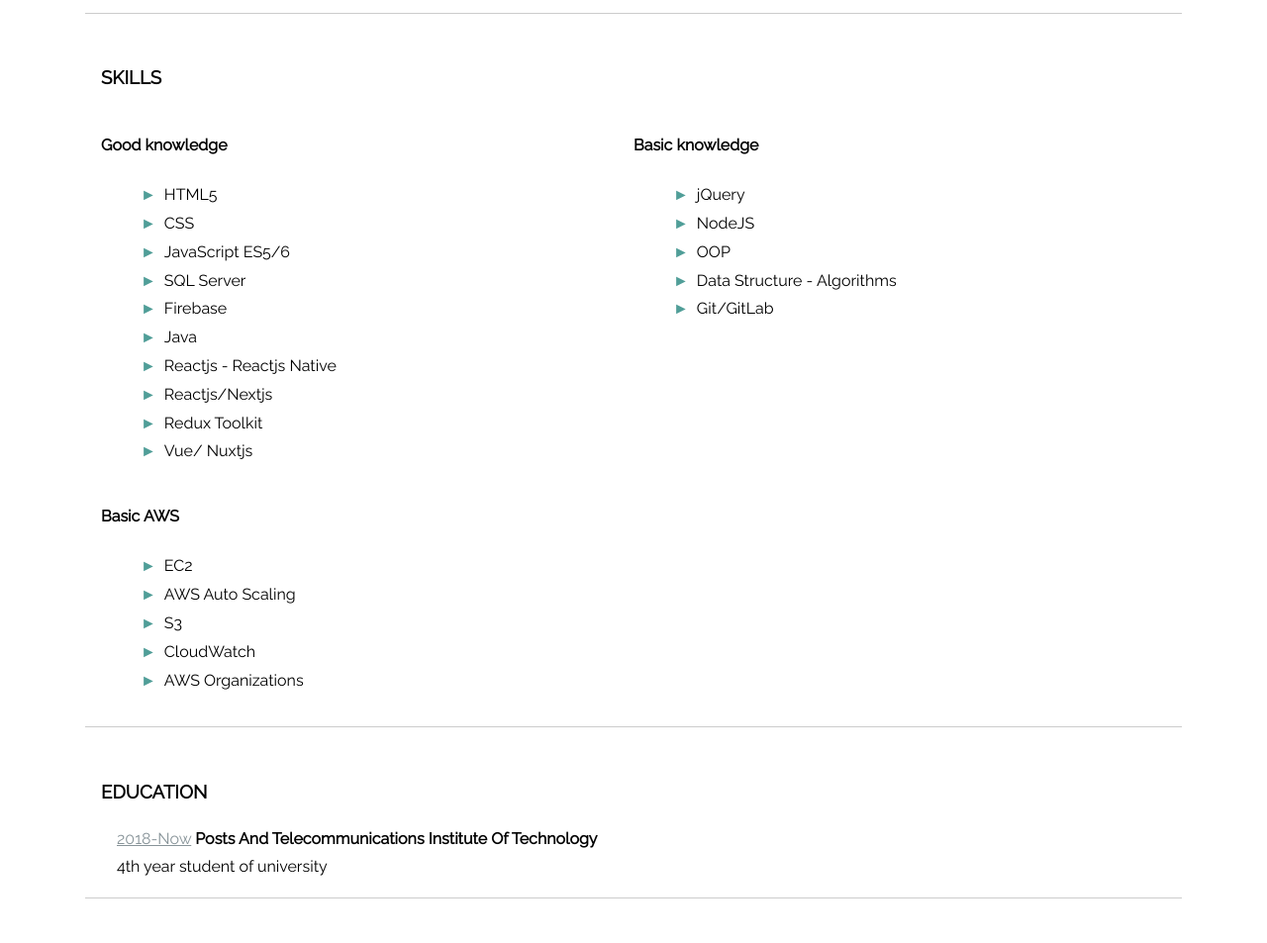
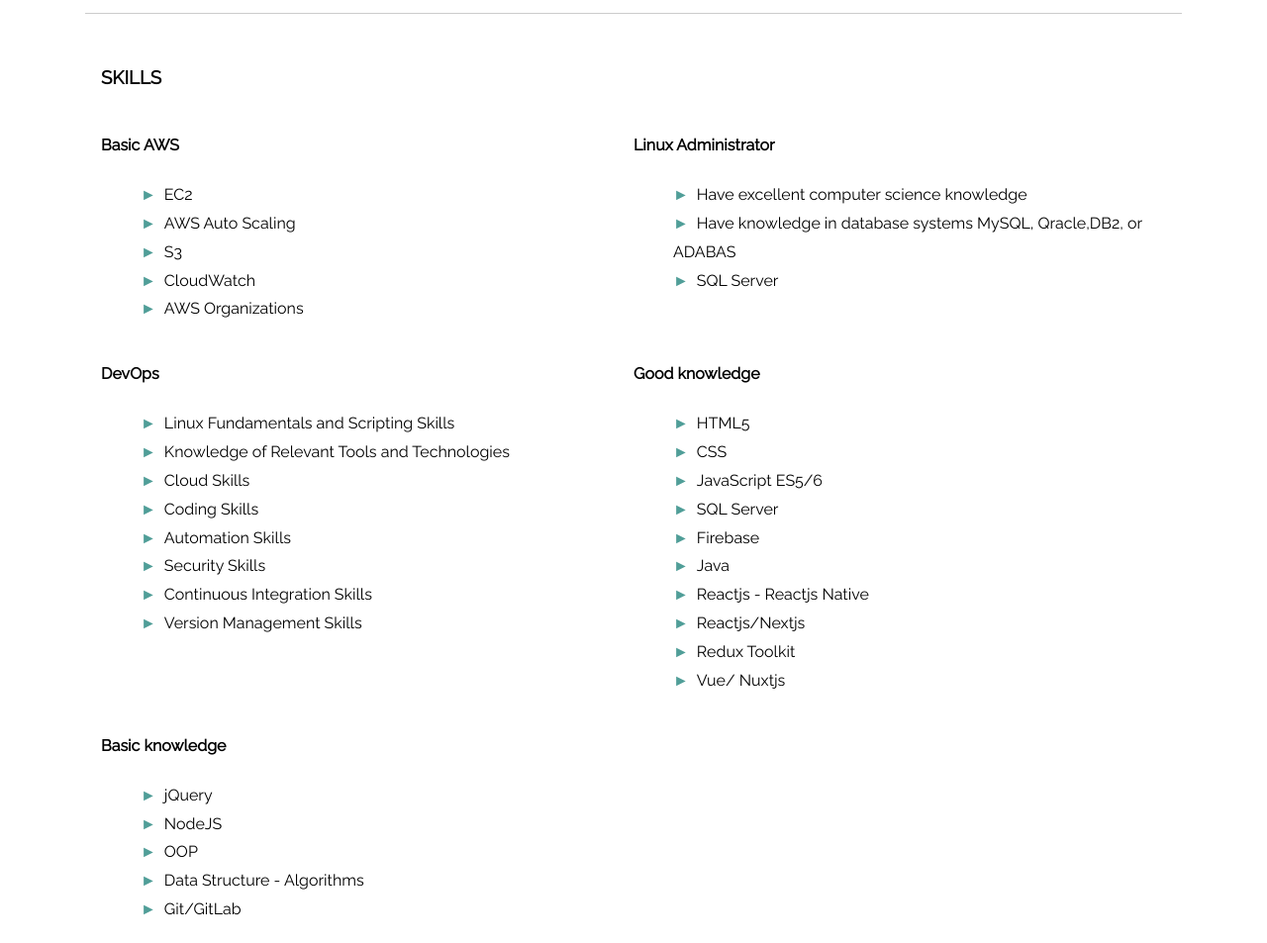
Before and after one commit to CT-HTrieu/CV-Html, a plain HTML site: page index.html in a window 1280 px wide. Shown: the part 959-1912 px from the top of the page at 99% size. Drawn offline with Linux system fonts and the light colour scheme.

Commit message:
add skill

```diff
--- a/index.html
+++ b/index.html
@@ -84,6 +84,37 @@
         <h3>Skills</h3>
         <div class="skills">
           <div class="column">
+            <h4>Basic AWS</h4>
+            <ul>
+              <li>EC2</li>
+              <li>AWS Auto Scaling</li>
+              <li>S3</li>
+              <li>CloudWatch</li>
+              <li>AWS Organizations</li>
+            </ul>
+          </div>
+          <div class="column">
+            <h4>Linux Administrator</h4>
+            <ul>
+              <li>Have excellent computer science knowledge</li>
+              <li>Have knowledge in database systems MySQL, Qracle,DB2, or ADABAS</li>
+              <li>SQL Server</li>
+            </ul>
+          </div>
+          <div class="column">
+            <h4>DevOps</h4>
+            <ul>
+              <li>Linux Fundamentals and Scripting Skills</li>
+              <li>Knowledge of Relevant Tools and Technologies</li>
+              <li>Cloud Skills</li>
+              <li>Coding Skills</li>
+              <li>Automation Skills</li>
+              <li>Security Skills</li>
+              <li>Continuous Integration Skills</li>
+              <li>Version Management Skills</li>
+            </ul>
+          </div>
+          <div class="column">
             <h4>Good knowledge</h4>
             <ul>
               <li>HTML5</li>
@@ -106,16 +137,6 @@
               <li>OOP</li>
               <li>Data Structure - Algorithms</li>
               <li>Git/GitLab</li>
-            </ul>
-          </div>
-          <div class="column">
-            <h4>Basic AWS</h4>
-            <ul>
-              <li>EC2</li>
-              <li>AWS Auto Scaling</li>
-              <li>S3</li>
-              <li>CloudWatch</li>
-              <li>AWS Organizations</li>
             </ul>
           </div>
         </div>
@@ -222,8 +243,11 @@
         </article>
         <article>
           <div class="job-title">
-            <span>12/2021- 2022</span> <strong>MASTERBRANCH CO., LTD</strong><br />
+            <span>12/2021- 2022</span> <strong>MASTERBRANCH</strong><br />
             <strong>Position: ODE Websites,Carborne Websites, Admin.... </strong>
+            <strong>Responsible for company's local Linux Network, Defining and managing user rigths and access rights</strong>
+            <strong>Planning projects to restore smooth operation in event of major disruption</strong>
+            <strong>Eliminating error and malfunctions</strong>
           </div>
           <div>
             <p>
```
